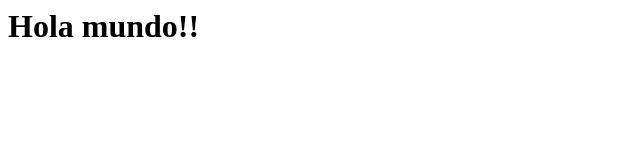
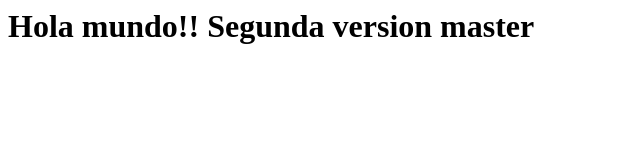
Before and after one commit to javalgon/jag-testing-devops, a plain HTML site: page index.html in a window 1280 px wide. Shown: the whole page, without its empty margins (0-640 px from the left). Drawn offline with Linux system fonts and the light colour scheme.

Commit message:
Segunda version

```diff
--- a/index.html
+++ b/index.html
@@ -3,6 +3,7 @@
 <body>
 <h1>
 Hola mundo!!
+Segunda version master
 </h1>
 <body/>
 </html>
```
